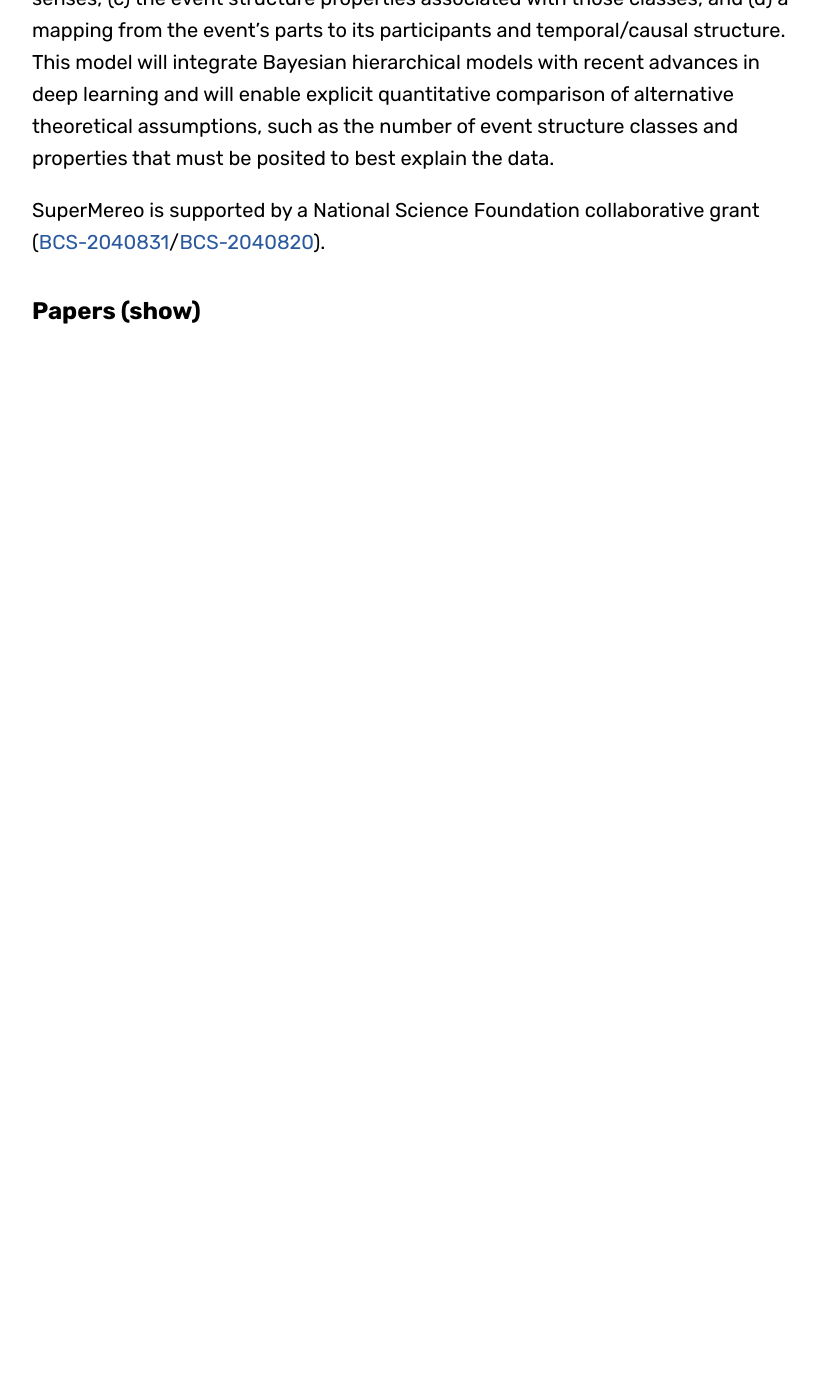
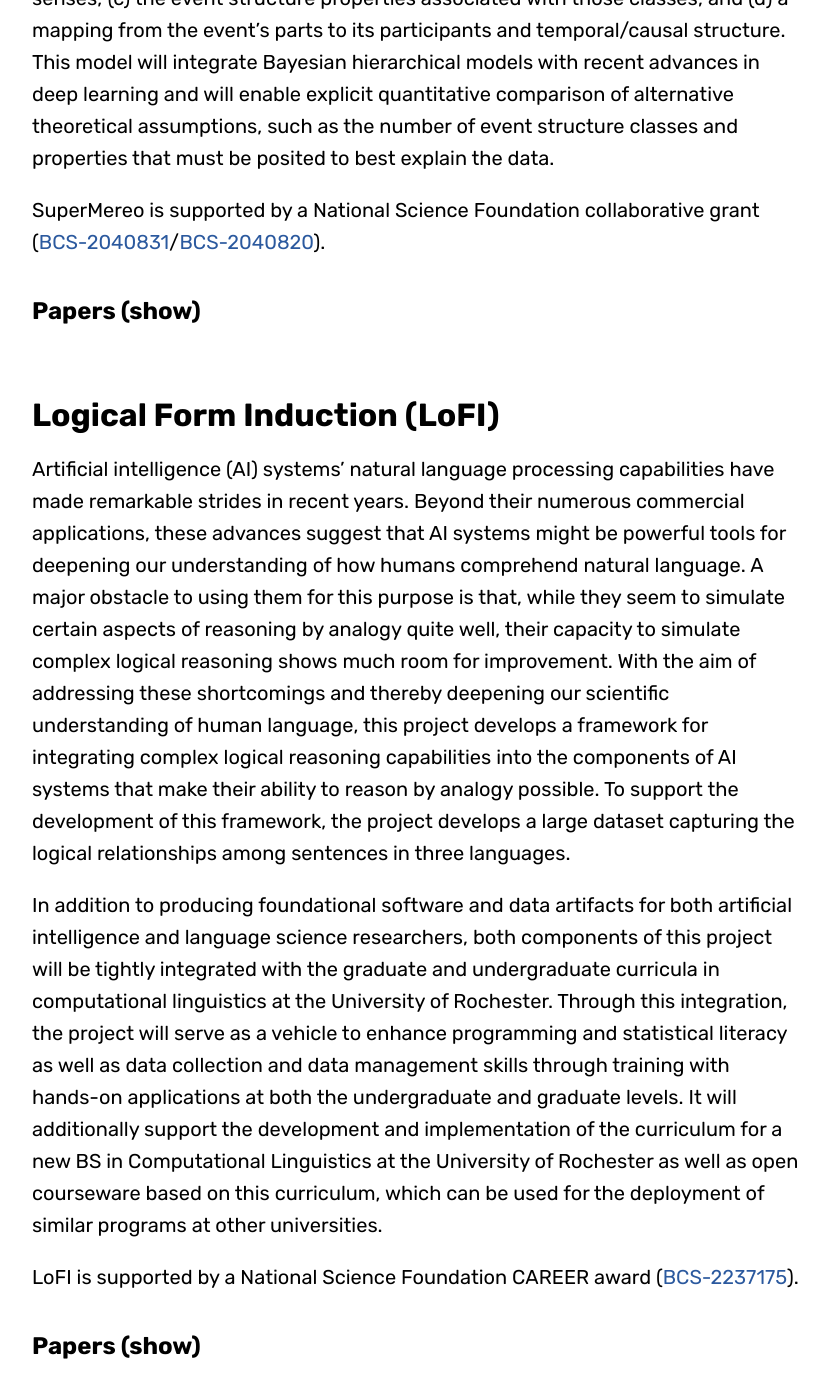
Before and after one commit to FACTSlab/factslab.github.io, a Jekyll site: the page built from research.md, in a window 1280 px wide and 1400 px high, scrolled down 3523 px. Shown: the whole window, without its empty margins (224-1053 px from the left). Built offline with Jekyll 4.4.1, drawn with Linux system fonts in a browser that asks for light colours; some web fonts are replaced; before the commit the page ends 4007 px from its top, so only the background shows below that.

Commit message:
Adds LoFI to research page

```diff
--- a/research.md
+++ b/research.md
@@ -96,4 +96,26 @@ SuperMereo is supported by a National Science Foundation collaborative grant ([B
 
 </div>
 
+<br/>
+
+# Logical Form Induction (LoFI)
+
+Artificial intelligence (AI) systems’ natural language processing capabilities have made remarkable strides in recent years. Beyond their numerous commercial applications, these advances suggest that AI systems might be powerful tools for deepening our understanding of how humans comprehend natural language. A major obstacle to using them for this purpose is that, while they seem to simulate certain aspects of reasoning by analogy quite well, their capacity to simulate complex logical reasoning shows much room for improvement. With the aim of addressing these shortcomings and thereby deepening our scientific understanding of human language, this project develops a framework for integrating complex logical reasoning capabilities into the components of AI systems that make their ability to reason by analogy possible. To support the development of this framework, the project develops a large dataset capturing the logical relationships among sentences in three languages.
+
+In addition to producing foundational software and data artifacts for both artificial intelligence and language science researchers, both components of this project will be tightly integrated with the graduate and undergraduate curricula in computational linguistics at the University of Rochester. Through this integration, the project will serve as a vehicle to enhance programming and statistical literacy as well as data collection and data management skills through training with hands-on applications at both the undergraduate and graduate levels. It will additionally support the development and implementation of the curriculum for a new BS in Computational Linguistics at the University of Rochester as well as open courseware based on this curriculum, which can be used for the deployment of similar programs at other universities.
+
+LoFI is supported by a National Science Foundation CAREER award ([BCS-2237175](https://www.nsf.gov/awardsearch/showAward?AWD_ID=2237175)).
+
+<h2>Papers <a onclick="hidePapers('loFIPapers', 'hideLoFIPapersLink')" id="hideLoFIPapersLink">(show)</a></h2>
+
+<div id="loFIPapers" class="csl-bib-body" style="line-height: 1.35; margin-left: 2em; margin-top: 1em; margin-bottom: 2em; text-indent:-2em; display: none;">
+
+{% for paper in site.data.research.lofi.papers %}
+    <div class="csl-entry" style="margin-bottom: 1em;">{{ paper.citation }}
+    {% if paper.links %}[{% for link in paper.links %}<a href="{{ link.href }}" style="color: #2B599E;">{{ link.label }}</a>{% if forloop.last == false %}, {% endif %}{% endfor %}]{% endif %}</div>
+{% endfor %}
+
 </div>
+
+
+</div>
```
Also changed, not shown: _data/research.yml (+9 -0 lines).
